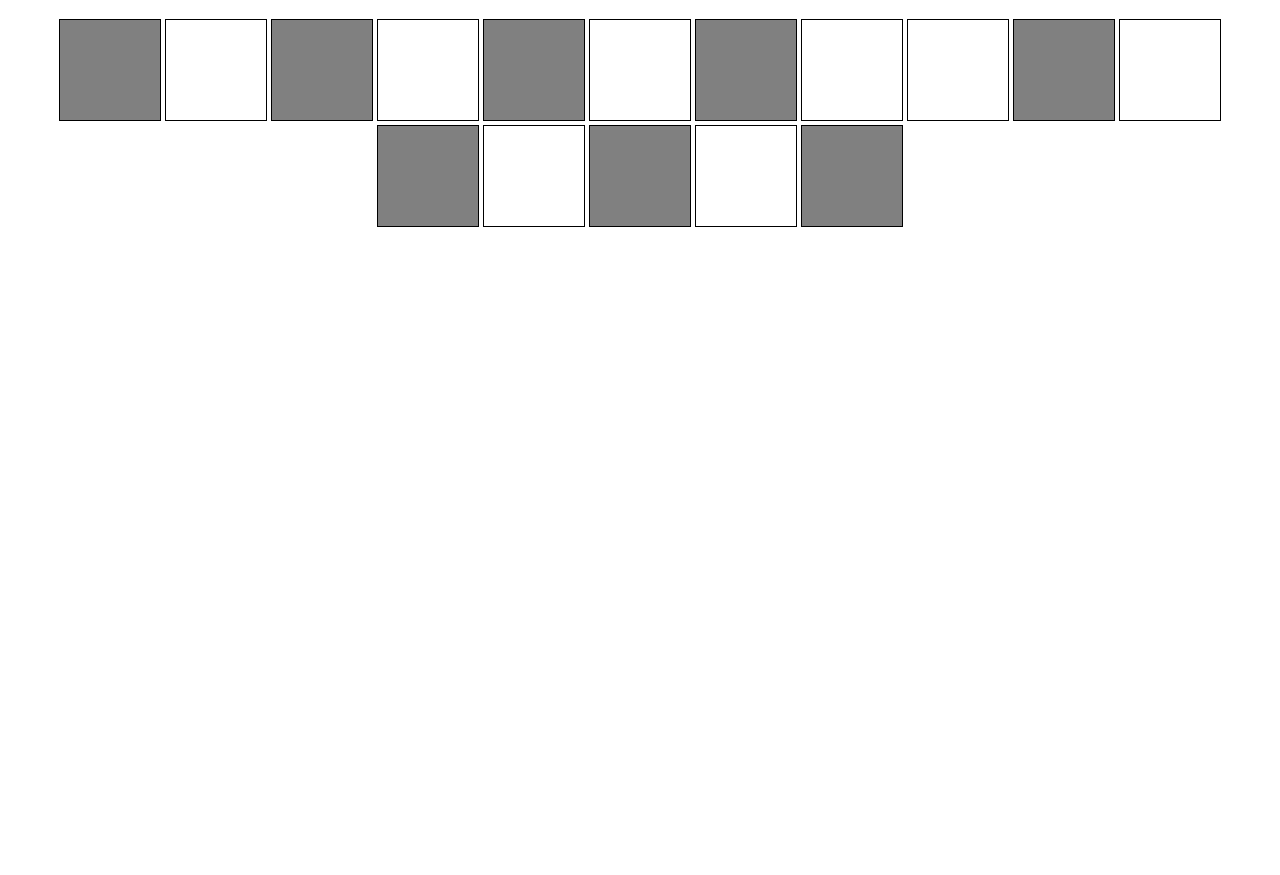
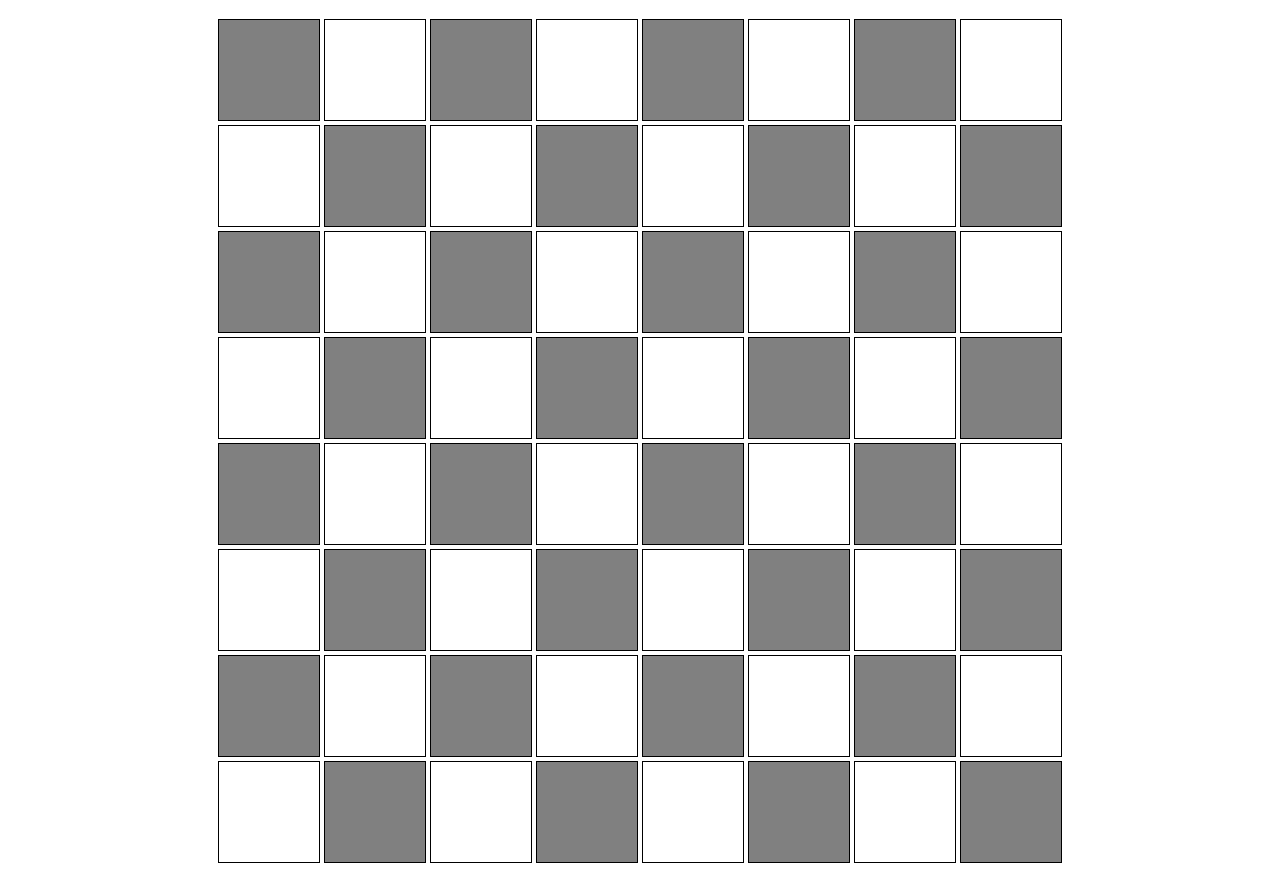
Before and after one commit to halstead-developer/a-game-of-chess, a plain HTML site: page index.html in a window 1280 px wide. Shown: the part 61-936 px from the top of the page. Before the commit the page ends 800 px from the top, so only its background shows below. Drawn offline with nearby package versions, Linux system fonts and the light colour scheme.

Commit message:
Borad layout complete

```diff
--- a/index.html
+++ b/index.html
@@ -14,23 +14,77 @@
     <h1>Checkmate</h1>
     <div id="board">
 
-        <div row="8" col="1" class="square-gray" player="black" piece="rook"></div>
-        <div row="8" col="2" class="square" player="black" piece="knight"></div>
-        <div row="8" col="3" class="square-gray" player="black" piece="bishop"></div>
-        <div row="8" col="4" class="square" player="black" piece="king"></div>
-        <div row="8" col="4" class="square-gray" player="black" piece="queen"></div>
-        <div row="8" col="6" class="square" player="black" piece="bishop"></div>
-        <div row="8" col="7" class="square-gray" player="black" piece="knight"></div>
-        <div row="8" col="8" class="square" player="black" piece="rook"></div>
-
-        <div row="7" col="1" class="square" player="black" piece="pawn"></div>
-        <div row="7" col="2" class="square-gray" player="black" piece="pawn"></div>
-        <div row="7" col="3" class="square" player="black" piece="pawn"></div>
-        <div row="7" col="4" class="square-gray" player="black" piece="pawn"></div>
-        <div row="7" col="4" class="square" player="black" piece="pawn"></div>
-        <div row="7" col="6" class="square-gray" player="black" piece="pawn"></div>
-        <div row="7" col="7" class="square" player="black" piece="pawn"></div>
-        <div row="7" col="8" class="square-gray" player="black" piece="pawn"></div>
+        <div row="1" col="1" class="square-gray" player="white" piece="rook"></div>
+        <div row="1" col="2" class="square" player="white" piece="knight"></div>
+        <div row="1" col="3" class="square-gray" player="white" piece="bishop"></div>
+        <div row="1" col="4" class="square" player="white" piece="king"></div>
+        <div row="1" col="4" class="square-gray" player="white" piece="queen"></div>
+        <div row="1" col="6" class="square" player="white" piece="bishop"></div>
+        <div row="1" col="7" class="square-gray" player="white" piece="knight"></div>
+        <div row="1" col="8" class="square" player="white" piece="rook"></div>
+        <br>
+        <div row="2" col="1" class="square" player="white" piece="pawn"></div>
+        <div row="2" col="2" class="square-gray" player="white" piece="pawn"></div>
+        <div row="2" col="3" class="square" player="white" piece="pawn"></div>
+        <div row="2" col="4" class="square-gray" player="white" piece="pawn"></div>
+        <div row="2" col="4" class="square" player="white" piece="pawn"></div>
+        <div row="2" col="6" class="square-gray" player="white" piece="pawn"></div>
+        <div row="2" col="7" class="square" player="white" piece="pawn"></div>
+        <div row="2" col="8" class="square-gray" player="white" piece="pawn"></div>
+        <br>
+        <div row="3" col="1" class="square-gray" player="black" piece=""></div>
+        <div row="3" col="2" class="square" player="black" piece=""></div>
+        <div row="3" col="3" class="square-gray" player="black" piece=""></div>
+        <div row="3" col="4" class="square" player="black" piece=""></div>
+        <div row="3" col="5" class="square-gray" player="black" piece=""></div>
+        <div row="3" col="6" class="square" player="black" piece=""></div>
+        <div row="3" col="7" class="square-gray" player="black" piece=""></div>
+        <div row="3" col="8" class="square" player="black" piece=""></div>
+        <br>
+        <div row="4" col="1" class="square" player="black" piece=""></div>
+        <div row="4" col="2" class="square-gray" player="black" piece=""></div>
+        <div row="4" col="3" class="square" player="black" piece=""></div>
+        <div row="4" col="4" class="square-gray" player="black" piece=""></div>
+        <div row="4" col="4" class="square" player="black" piece=""></div>
+        <div row="4" col="6" class="square-gray" player="black" piece=""></div>
+        <div row="4" col="7" class="square" player="black" piece=""></div>
+        <div row="4" col="8" class="square-gray" player="black" piece=""></div>
+        <br>
+        <div row="5" col="1" class="square-gray" player="black" piece=""></div>
+        <div row="5" col="2" class="square" player="black" piece=""></div>
+        <div row="5" col="3" class="square-gray" player="black" piece=""></div>
+        <div row="5" col="4" class="square" player="black" piece=""></div>
+        <div row="5" col="4" class="square-gray" player="black" piece=""></div>
+        <div row="5" col="6" class="square" player="black" piece=""></div>
+        <div row="5" col="7" class="square-gray" player="black" piece=""></div>
+        <div row="5" col="8" class="square" player="black" piece=""></div>
+        <br>
+        <div row="6" col="1" class="square" player="black" piece=""></div>
+        <div row="6" col="2" class="square-gray" player="black" piece=""></div>
+        <div row="6" col="3" class="square" player="black" piece=""></div>
+        <div row="6" col="4" class="square-gray" player="black" piece=""></div>
+        <div row="6" col="4" class="square" player="black" piece=""></div>
+        <div row="6" col="6" class="square-gray" player="black" piece=""></div>
+        <div row="6" col="7" class="square" player="black" piece=""></div>
+        <div row="6" col="8" class="square-gray" player="black" piece=""></div>
+        <br>
+        <div row="7" col="1" class="square-gray" player="white" piece="pawn"></div>
+        <div row="7" col="2" class="square" player="white" piece="pawn"></div>
+        <div row="7" col="3" class="square-gray" player="white" piece="pawn"></div>
+        <div row="7" col="4" class="square" player="white" piece="pawn"></div>
+        <div row="7" col="5" class="square-gray" player="white" piece="pawn"></div>
+        <div row="7" col="6" class="square" player="white" piece="pawn"></div>
+        <div row="7" col="7" class="square-gray" player="white" piece="pawn"></div>
+        <div row="7" col="8" class="square" player="white" piece="pawn"></div>
+        <br>
+        <div row="8" col="1" class="square" player="white" piece="knight"></div>
+        <div row="8" col="2" class="square-gray" player="white" piece="rook"></div>
+        <div row="8" col="3" class="square" player="white" piece="king"></div>
+        <div row="8" col="4" class="square-gray" player="white" piece="bishop"></div>
+        <div row="8" col="5" class="square" player="white" piece="bishop"></div>
+        <div row="8" col="6" class="square-gray" player="white" piece="queen"></div>
+        <div row="8" col="7" class="square" player="white" piece="rook"></div>
+        <div row="8" col="8" class="square-gray" player="white" piece="knight"></div>
 
     </div>
 
```
